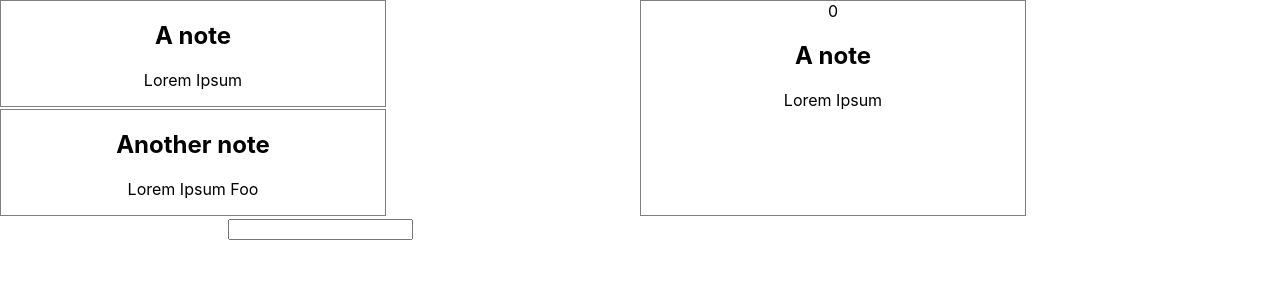
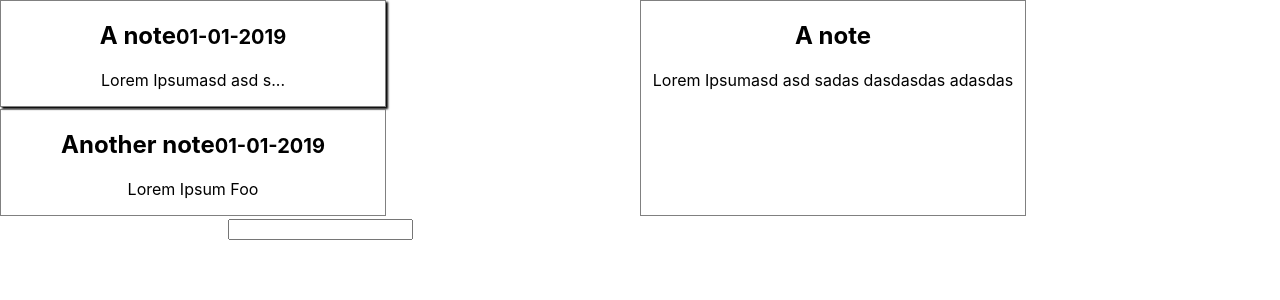
Before and after one commit to sm0k1nggnu/notes, a React (Create React App) app: page / in a window 1280 px wide. Shown: the top 300 px of the page. Built offline with nearby package versions, Linux system fonts and the light colour scheme.

Commit message:
- note now has active class - show ... if note is too long

```diff
--- a/src/App.js
+++ b/src/App.js
@@ -12,7 +12,7 @@ class App extends Component {
       {id: 3,name: "Maria", age: 37}
     ],
     notes : [
-      {id: 1, title: 'A note', content: 'Lorem Ipsum', dateAdded: '01-01-2019'},
+      {id: 1, title: 'A note', content: 'Lorem Ipsumasd asd sadas dasdasdas adasdas', dateAdded: '01-01-2019'},
       {id: 2, title: 'Another note', content: 'Lorem Ipsum Foo', dateAdded: '01-01-2019'}
     ],
     showNote: 0
@@ -60,9 +60,8 @@ class App extends Component {
       {persons : persons})
   }
 
-  togglePersonsHandler = () => {
-    const doesShow = this.state.showPersons;
-    this.setState({showPersons: !doesShow})
+  addNewNote = (event, id) => {
+    console.log(event.target.value)
   }
 
   selectNoteHandler = (index) => {
@@ -71,76 +70,35 @@ class App extends Component {
   }
 
   render() {
-    const style = {
-      backgroundColor: 'white',
-      border: '1px solid blue'
-    }
-    let persons = null;
 
-    if(this.state.showPersons === true) {
-      persons =  (
-        <div>
-          {this.state.persons.map((person, index) => {
-            return <Person
-            name={person.name}
-            age={person.age}
-            key={person.id}
-            click={() => this.removePersonHandler(index)}
-            changed={(event) => this.nameChangedHandler(event, person.id)}
-            />
-          })}
-      </div>
-      )
-    } else {
-      persons = null;
-    }
     let notes = null;
     notes =  (
       <div>
         {this.state.notes.map((note, index) => {
+          let cn = (this.state.showNote === index) ? 'active' : '';
           return <Note
+            active={ cn }
             title={ note.title }
             content={ note.content }
-            date={ note.date }
+            date={ note.dateAdded }
             click={() => this.selectNoteHandler(index)}
             />
         })}
     </div>
     )
 
-    // let classes = ['red', 'bold'].join(' ');
-    let classes = [];
-    if(this.state.persons.length <= 2) {
-      classes.push('red')
-    }
-    if(this.state.persons.length <= 1) {
-      classes.push('bold')
-    }
-
     return (
       <div className="App">
         <div className="NotesList">
         { notes }
         </div>
-{/* if add note, show textfield right, add note to top on left in real time
-else top current note is displayed in full
-*/}
         <div className="Note">
-          { this.state.showNote }
           <h2>{ this.state.notes[this.state.showNote].title }</h2>
           <p>{ this.state.notes[this.state.showNote].content }</p>
         </div>
         <AddNote
-          changed={(event) => this.nameChangedHandler(event)}
+          changed={(event) => this.addNewNote(event)}
         />
-      {/* <button
-        style={style}
-        onClick={this.togglePersonsHandler}>Toggle Persons</button>
-
-
-          { persons }
-
-      <p className={classes.join(' ')}>sdfdsfds</p> */}
       </div>
     );
   }
--- a/src/Note/Note.js
+++ b/src/Note/Note.js
@@ -2,13 +2,16 @@ import React from 'react';
 import './Note.css';
 
 const note = (props) => {
+    let classes = [];
+    classes.push('Note');
+    props.active ? classes.push(props.active) : classes.push('')
     return (
         <div
-            className="Note"
+            className={classes.join(' ')}
             onClick={ props.click }
         >
             <h2>{ props.title}<small>{ props.date }</small></h2>
-            <p>{ props.content }</p>
+            <p>{ props.content.length >= 20 ? `${props.content.substring(0,20)}...` : props.content }</p>
         </div>
     )
 }
```
Also changed, not shown: 1 other file (tests, documents, lock files or other folders).
